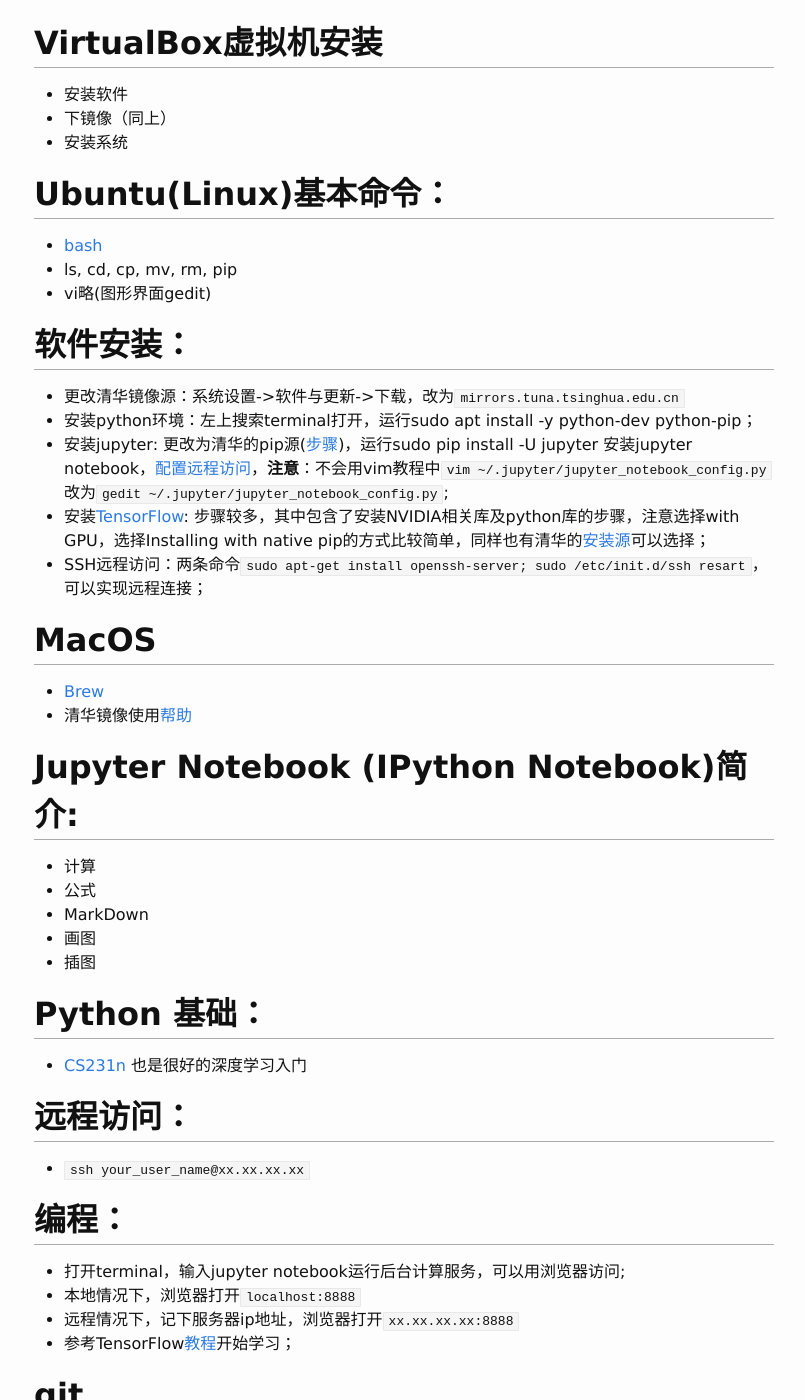
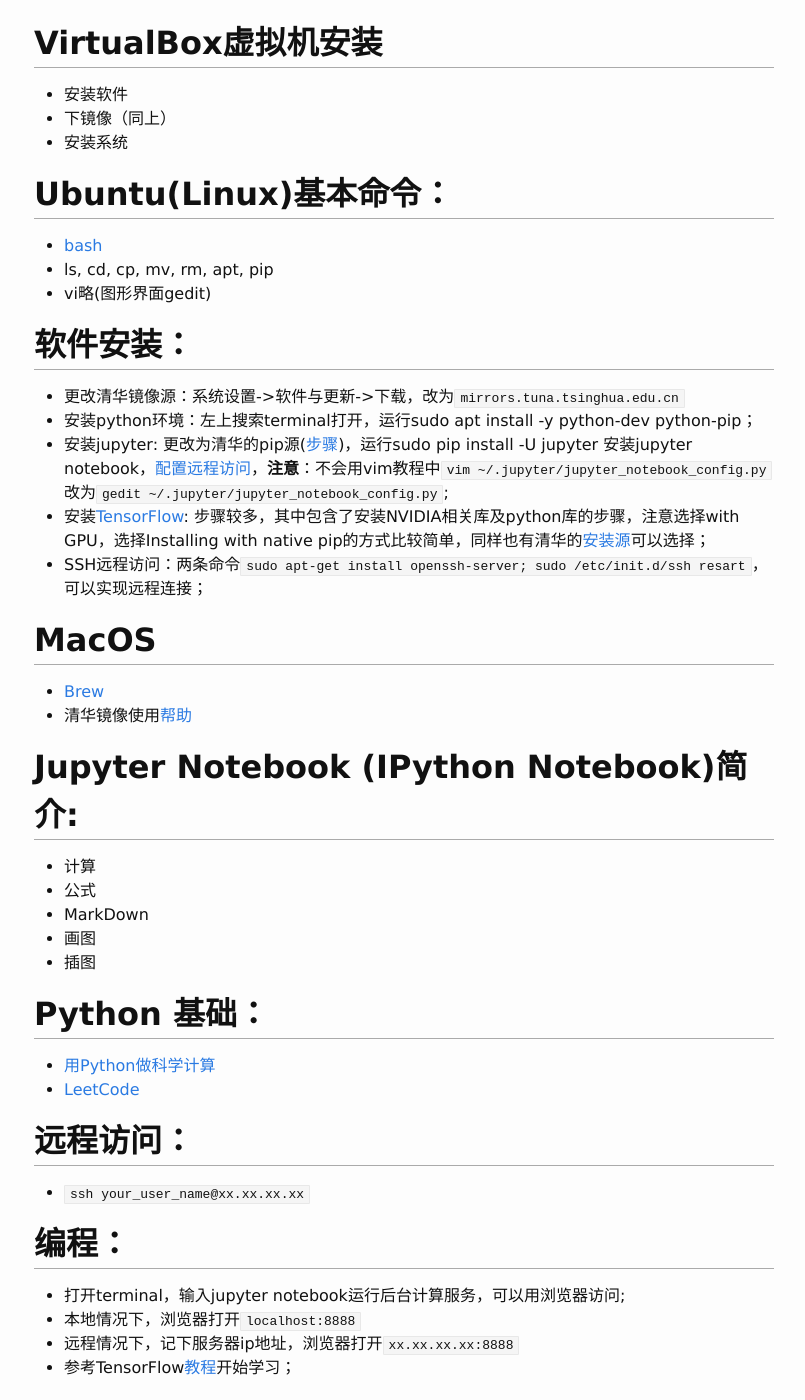
Before and after one commit to wzbozz/wzbozz.github.io, a Jekyll site: the page built from _posts/2017-2-24-DL_Tutorial_for_JMI.md, in a window 1280 px wide and 1400 px high, scrolled down 698 px. Shown: the whole window, without its empty margins (236-1041 px from the left). Built offline with Jekyll 4.4.1, drawn with Linux system fonts in a browser that asks for light colours; nearby versions of some CDN libraries; some of the changed text lies outside the part shown.

Commit message:
update blog jmi

```diff
--- a/_posts/2017-2-24-DL_Tutorial_for_JMI.md
+++ b/_posts/2017-2-24-DL_Tutorial_for_JMI.md
@@ -43,7 +43,7 @@
 
 ## Ubuntu(Linux)基本命令：
 - [bash](https://learnxinyminutes.com/docs/zh-cn/bash-cn/)
-- ls, cd, cp, mv, rm, pip
+- ls, cd, cp, mv, rm, apt, pip
 - vi略(图形界面gedit)
 
 ## 软件安装：
@@ -65,8 +65,8 @@
  - 插图
 
 ## Python 基础：
- - [CS231n](cs231n.github.io) 也是很好的深度学习入门
-
+- [用Python做科学计算](http://old.sebug.net/paper/books/scipydoc/index.html)
+- [LeetCode](https://leetcode.com/)
 
 ## 远程访问：
  - `ssh your_user_name@xx.xx.xx.xx`
@@ -77,7 +77,6 @@
  - 远程情况下，记下服务器ip地址，浏览器打开`xx.xx.xx.xx:8888`
  - 参考TensorFlow[教程](https://www.tensorflow.org/get_started/get_started)开始学习；
 
-
 ## git
 - clone
 - [tutorial](http://www.liaoxuefeng.com/wiki/0013739516305929606dd18361248578c67b8067c8c017b000)
@@ -85,7 +84,7 @@
 ## 深度学习框架：
  - Theano
  - Caffe
- - TensorFlow
+ - __TensorFlow__
  - Torch
  - MxNet
  - Neon
```
Also changed, not shown: other parts of _posts/2017-2-24-DL_Tutorial_for_JMI.md (+4 -1 lines), 1 other file.
